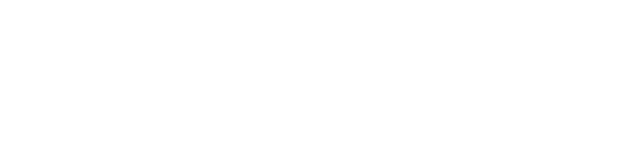
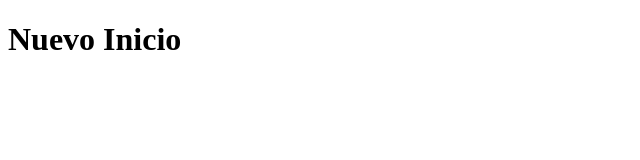
Before and after one commit to acityperu/ProyectoHtml, a plain HTML site: page index.html in a window 1280 px wide. Shown: the whole page, without its empty margins (0-640 px from the left). Drawn offline with Linux system fonts and the light colour scheme.

Commit message:
Agregamos Titulo para la evaluacion

```diff
--- a/index.html
+++ b/index.html
@@ -6,6 +6,6 @@
 	<title>Proyecto Html</title>
 </head>
 <body>
-
+	<h1>Nuevo Inicio</h1>
 </body>
 </html>
```
